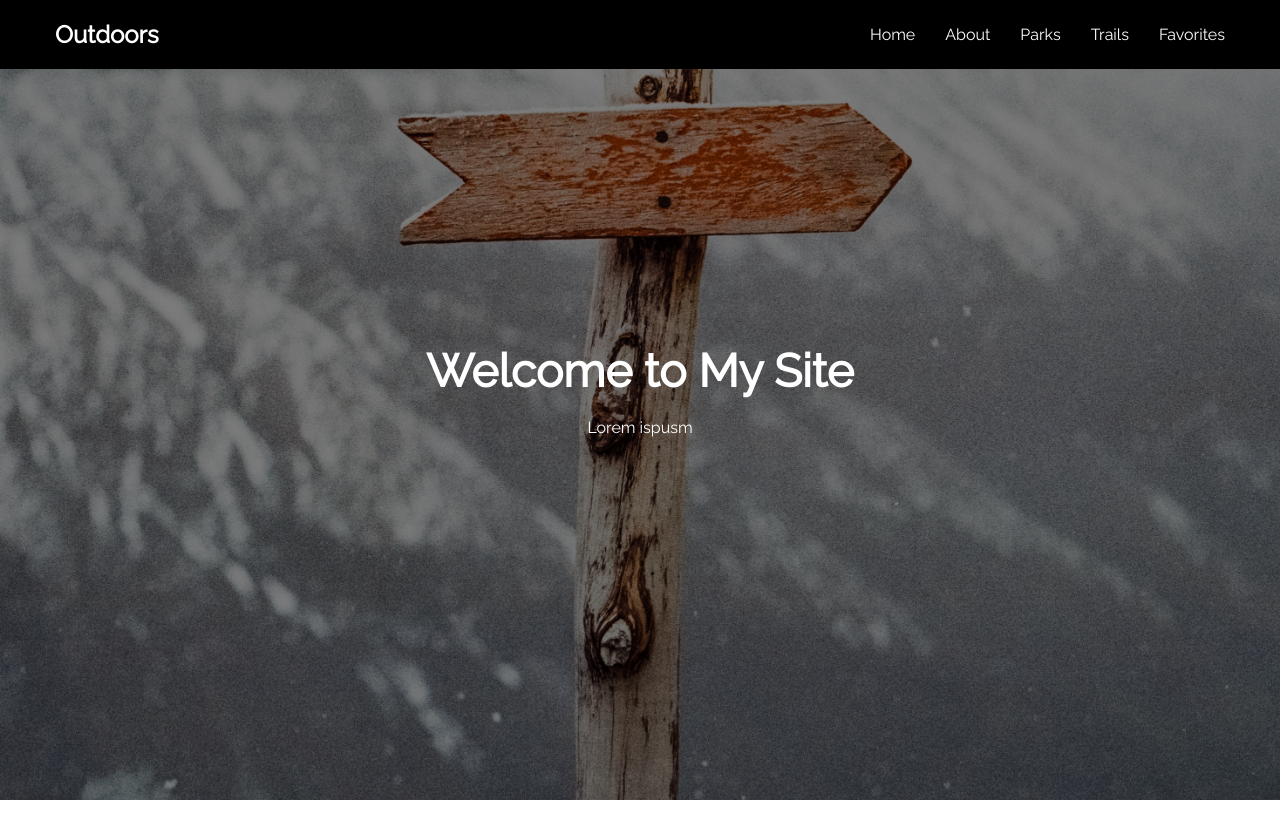
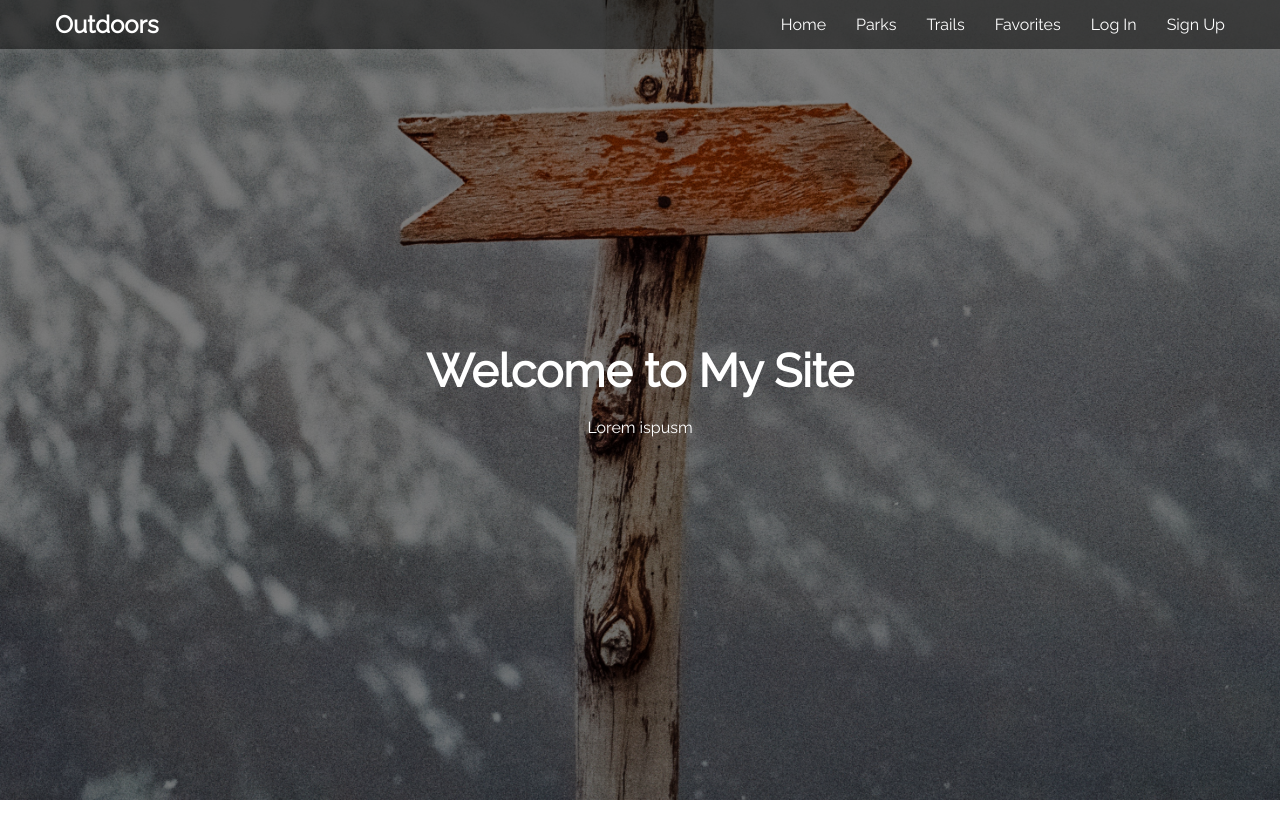
Before and after one commit to Jwatts82/outdoors, a React (Create React App) app: page / in a window 1280 px wide. Shown: the top 838 px of the page. Built offline with nearby package versions, Linux system fonts and the light colour scheme.

Commit message:
transparent nav bar

```diff
--- a/src/components/Navbar/Navbar.css
+++ b/src/components/Navbar/Navbar.css
@@ -1,10 +1,9 @@
 @import url('https://fonts.googleapis.com/css2?family=Raleway&display=swap');
-
-/* Navbar */
 
 .nav {
   position: fixed;
-  background-color: black;
+  background-color:rgba(0, 0, 0, 0.5);
+  /* background-color: rgb(27, 27, 27); */
   top: 0;
   left: 0;
   right: 0;
@@ -15,7 +14,7 @@
   display: flex;
   justify-content: space-between;
   align-items: center;
-  padding: 20px 0;
+  padding: 10px 0;
   transition: all 0.3s ease-in-out;
 }
 
--- a/src/components/Navbar/Navbar.js
+++ b/src/components/Navbar/Navbar.js
@@ -18,9 +18,6 @@ class Navbar extends Component {
                 </a>
               </li>
               <li>
-              <a href='#'>About</a>
-            </li>
-            <li>
                 <a href='#'>Parks</a>
               </li>
               <li>
@@ -28,6 +25,12 @@ class Navbar extends Component {
               </li>
               <li>
                 <a href='#'>Favorites</a>
+              </li>
+              <li>
+                <a href='#'>Log In</a>
+              </li>
+              <li>
+                <a href='#'>Sign Up</a>
               </li>
             </ul>
           </div>
```
Lines whose indentation alone changed are shown as unchanged.
